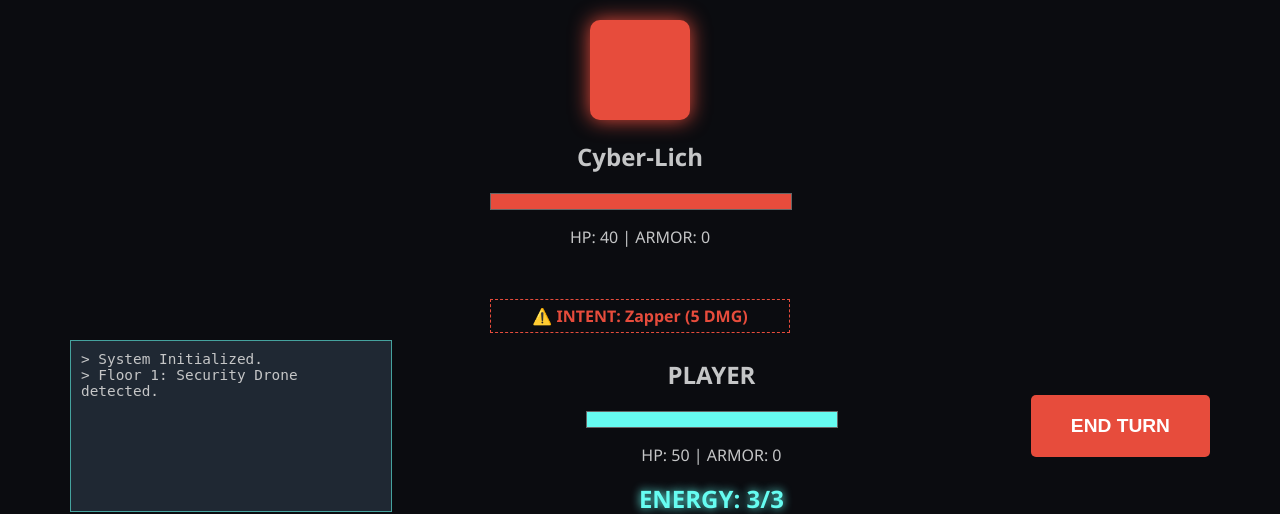
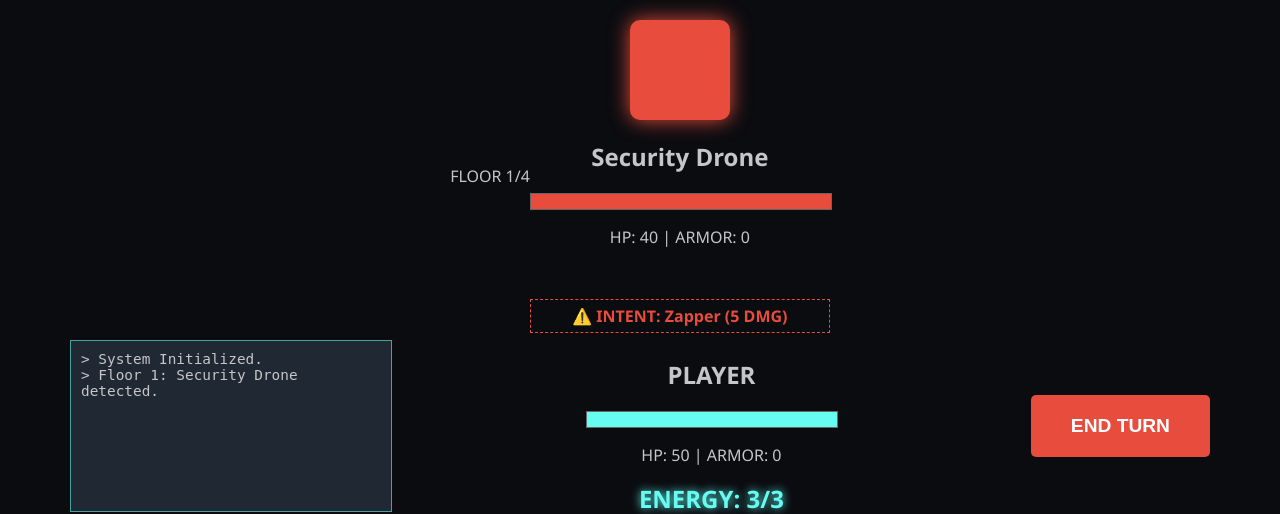
Before and after one commit to CazK0/Card-Game, a Flask app: page / in a window 1280 px wide. Shown: the top 514 px of the page. Run offline with Flask 3, Linux system fonts and the light colour scheme.

Commit message:
Enhance game UI with level indicator and loading states
Added level indicator and updated enemy loading state.

```diff
--- a/Card/app/templates/index.html
+++ b/Card/app/templates/index.html
@@ -7,17 +7,21 @@
 </head>
 <body>
     <div class="game-container">
+
         <div class="top-bar">
+            <div class="level-indicator">FLOOR <span id="floor-num">1</span>/4</div>
             <div class="enemy-area">
                 <div class="sprite enemy-sprite"></div>
                 <div class="stats">
-                    <h2 id="enemy-name">Cyber-Lich</h2>
+                    <h2 id="enemy-name">Loading...</h2>
                     <div class="hp-bar"><div id="enemy-hp-bar" class="fill enemy-fill"></div></div>
-                    <p>HP: <span id="enemy-hp-text">60</span> | ARMOR: <span id="enemy-armor">0</span></p>
+                    <p>HP: <span id="enemy-hp-text">--</span> | ARMOR: <span id="enemy-armor">0</span></p>
+
                     <div class="status-row">
                         <span id="status-glitch" class="status-badge glitch hidden">GLITCH: 0</span>
                         <span id="status-lag" class="status-badge lag hidden">LAG: 0</span>
                     </div>
+
                     <div class="intent-box">
                         ⚠️ INTENT: <span id="enemy-intent">Loading...</span>
                     </div>
@@ -68,9 +72,13 @@
         }
 
         function updateUI(data) {
+            document.getElementById('floor-num').innerText = data.level;
+
+            document.getElementById('enemy-name').innerText = data.enemy.name;
             document.getElementById('enemy-hp-text').innerText = data.enemy.hp;
             document.getElementById('enemy-armor').innerText = data.enemy.armor;
             document.getElementById('enemy-intent').innerText = data.enemy_intent.desc;
+
             const eHp = (data.enemy.hp / data.enemy.max_hp) * 100;
             document.getElementById('enemy-hp-bar').style.width = eHp + '%';
 
@@ -113,7 +121,12 @@
             logDiv.innerHTML = data.log.map(l => `<div>> ${l}</div>`).join('');
 
             if (data.game_over) {
-                document.getElementById('game-over-modal').classList.remove('hidden');
+                const modal = document.getElementById('game-over-modal');
+                const title = document.getElementById('result-text');
+                title.innerText = data.result;
+                if(data.result === 'VICTORY') title.style.color = '#66fcf1';
+                else title.style.color = '#e74c3c';
+                modal.classList.remove('hidden');
             }
         }
 
```
